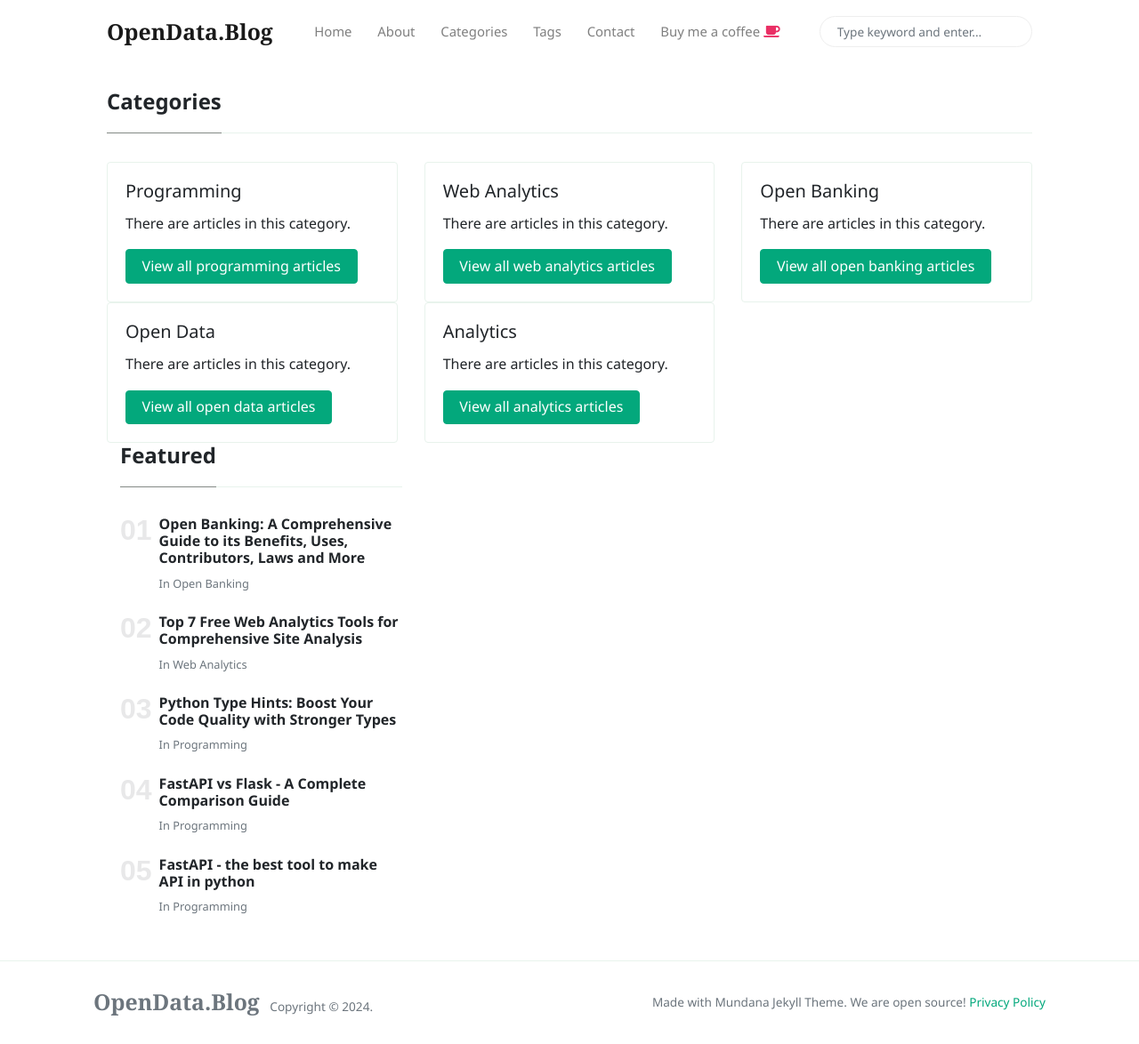
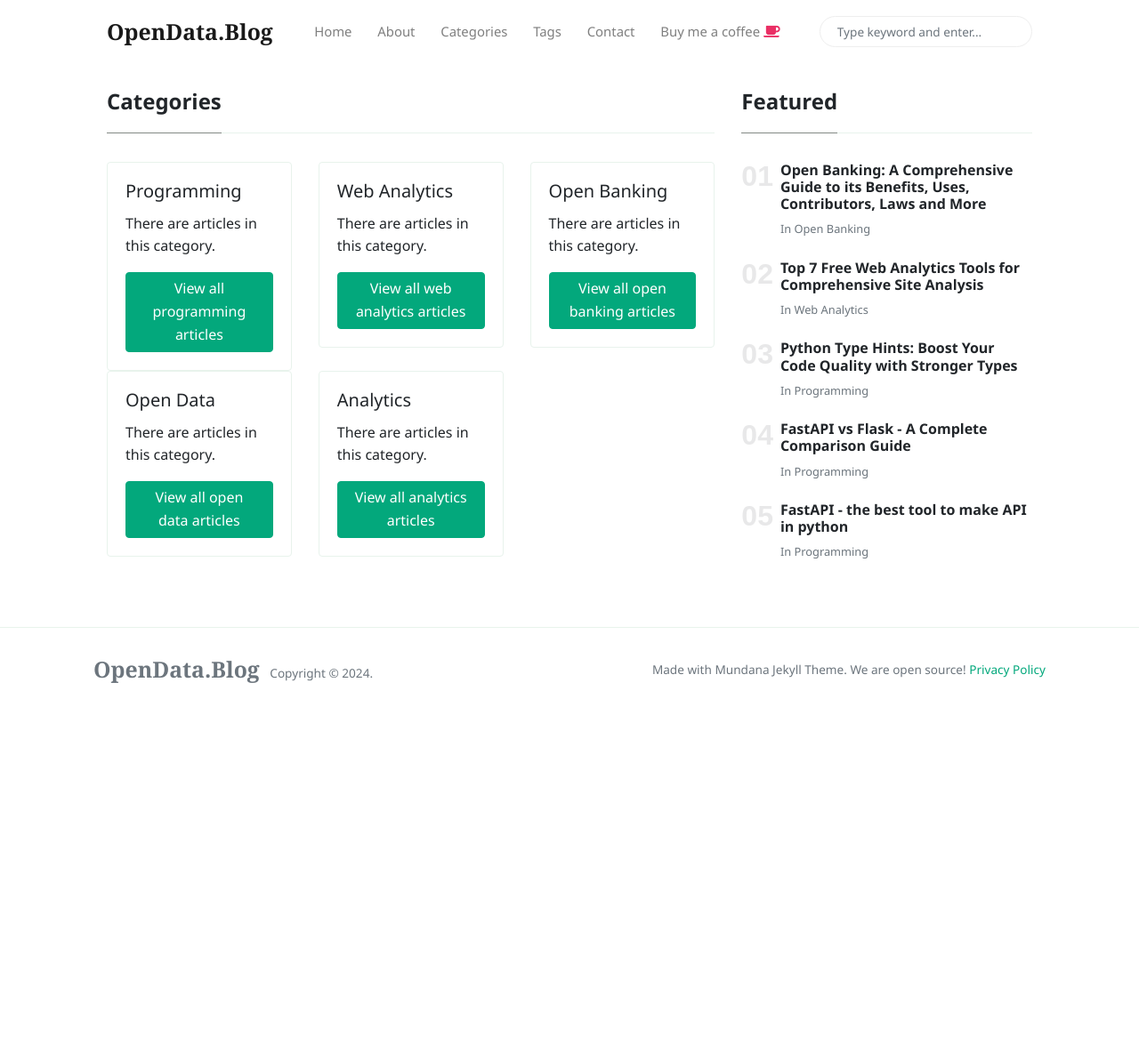
Before and after one commit to victorjohnsonk/victorjohnsonblog.github.io, a Jekyll site: the page built from _pages/categories.html, in a window 1280 px wide and 1174 px high. Shown: the whole window at 89% size. Built offline with Jekyll 4.4.1, drawn with Linux system fonts in a browser that asks for light colours; nearby versions of some CDN libraries.

Commit message:
Update categories.html

```diff
--- a/_pages/categories.html
+++ b/_pages/categories.html
@@ -7,6 +7,8 @@
 ---
 
 <div class="container" id="default-content" style="display: none;">
+	<div class="row justify-content-center">
+		 <div class="col-md-8">
     <h4 class="font-weight-bold spanborder"><span>{{ page.title }}</span></h4>
     <div class="row">
         {% for category in site.categories %}
@@ -20,12 +22,12 @@
             </div>
         </div>
         {% endfor %}
-    </div>
+    </div></div>
 	<div class="col-md-4">
         {% include sidebar-featured.html %}
     </div>
 </div>
-
+</div>
 
 
 <div class="container" id="conditional-content" style="display: none;">
```
